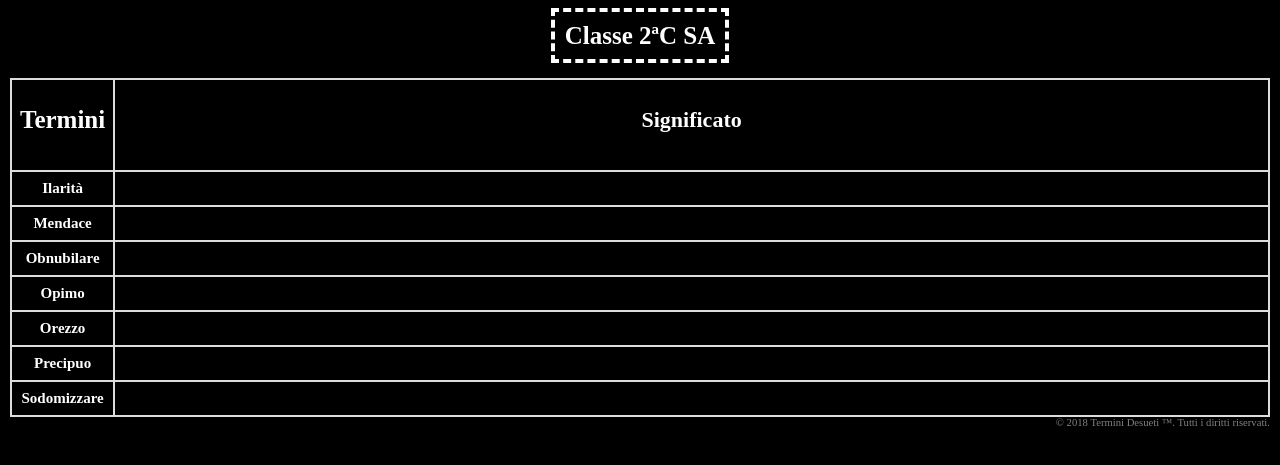
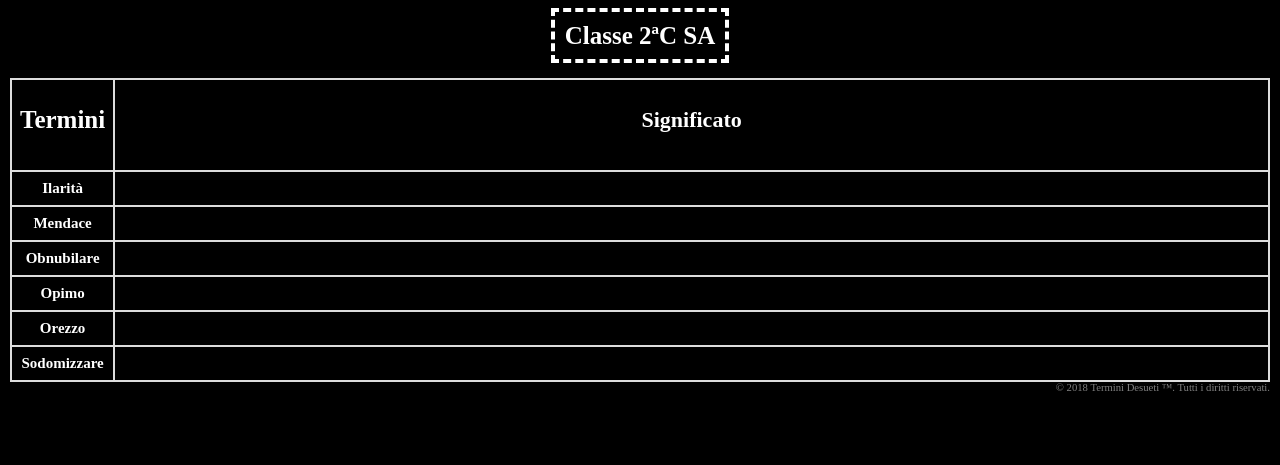
Before and after one commit to tdv2class2csa/tdv2class2csa.github.io, a plain HTML site: page index.html in a window 1280 px wide. Shown: the part 175-640 px from the top of the page. Drawn offline with Linux system fonts and the light colour scheme.

Commit message:
Update index.html

```diff
--- a/index.html
+++ b/index.html
@@ -216,19 +216,6 @@
              if( i !=6){
                 createCell(tbl.rows[i].insertCell(tbl.rows[i].cells.length), "", 'col');
              }else{
-                createCell(tbl.rows[i].insertCell(tbl.rows[i].cells.length), "Che si deve considerare per primo, principale", 'col');
-             }
-          }
-      }
-
-
-
-      function appendColumn7() {
-          var tbl = document.getElementById('my-table'), i;
-          for(i = 1; i < tbl.rows.length; i++){
-             if( i != 7){
-                createCell(tbl.rows[i].insertCell(tbl.rows[i].cells.length), "", 'col');
-             }else{
                 createCell(tbl.rows[i].insertCell(tbl.rows[i].cells.length), "Costringere qualcuno ad un rapporto sessuale anale.", 'col');
              }
           }
@@ -280,8 +267,7 @@
             <tr><td onclick="deleteColumns(); appendColumn3()"> Obnubilare </td><td width="100%">  </td></tr>
             <tr><td onclick="deleteColumns(); appendColumn4()"> Opimo </td><td width="100%">  </td></tr>
             <tr><td onclick="deleteColumns(); appendColumn5()"> Orezzo </td><td width="100%">  </td></tr>
-            <tr><td onclick="deleteColumns(); appendColumn6()"> Precipuo </td><td width=100%">  </td></tr>
-            <tr><td onclick="deleteColumns(); appendColumn7()"> Sodomizzare </td><td width="100%">   </td></tr>
+            <tr><td onclick="deleteColumns(); appendColumn6()"> Sodomizzare </td><td width="100%">   </td></tr>
          </tbody>
       </table>
       <div class="copyright">
```
